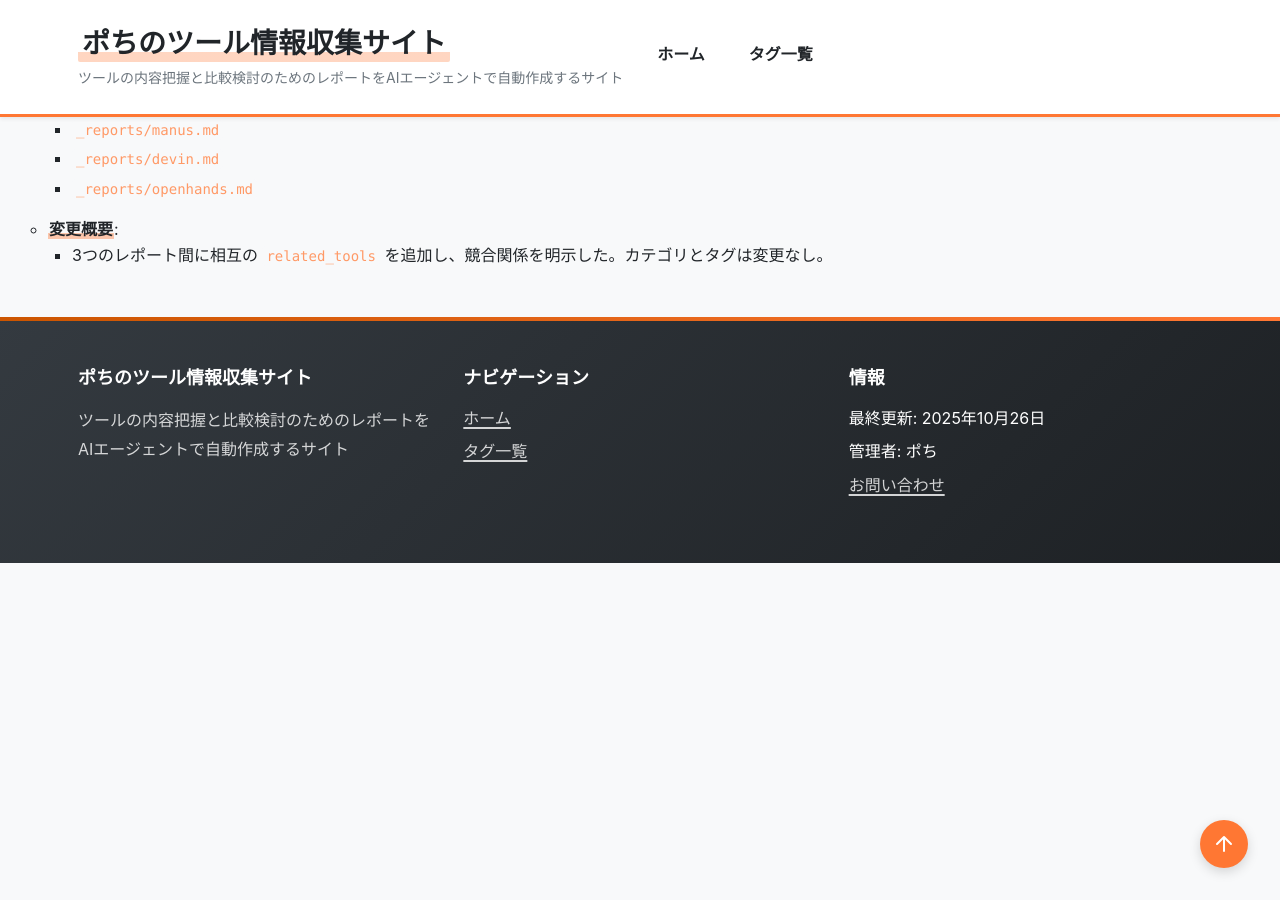
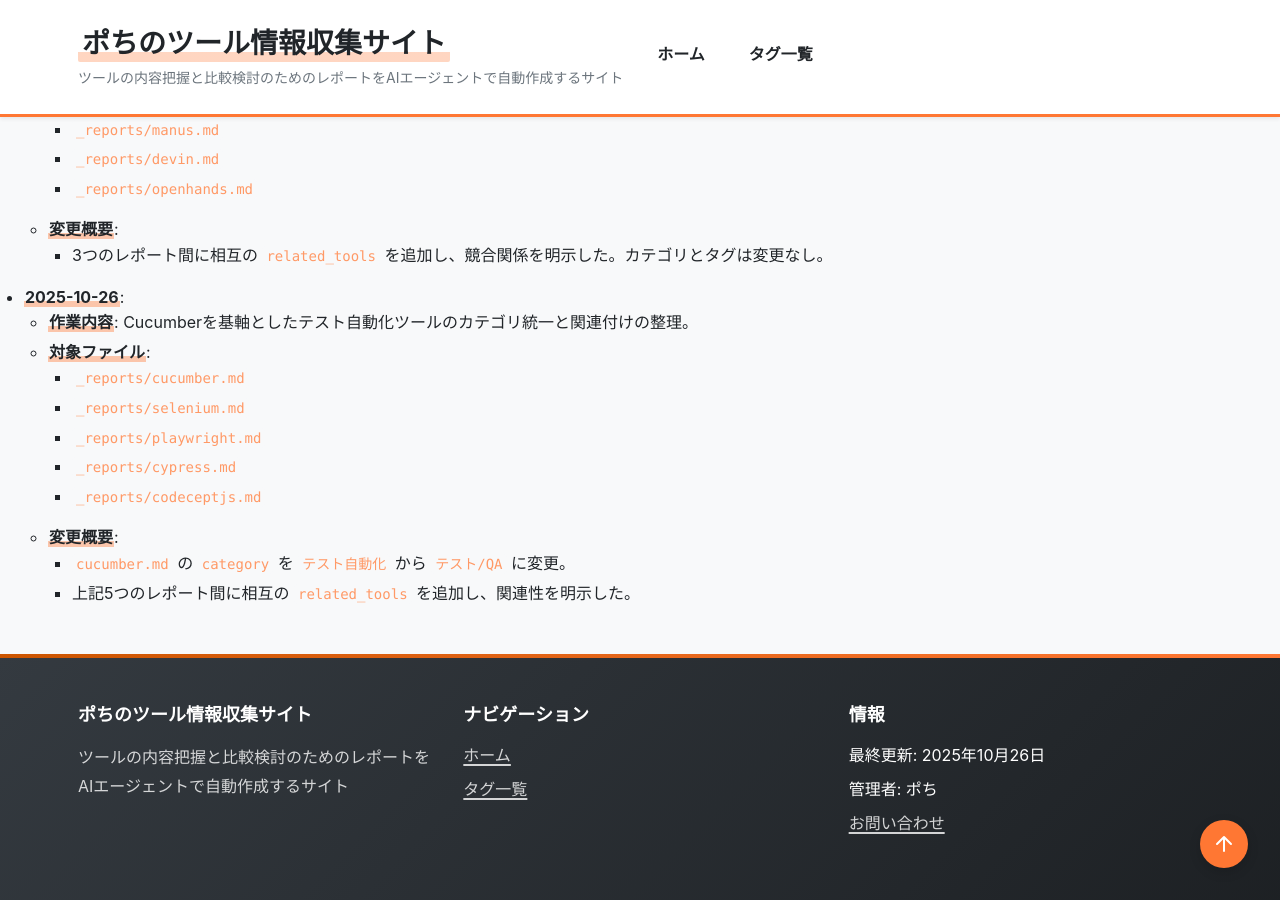
Before and after one commit to aegisfleet/tool-survey-report, a Jekyll site: the page built from task-organizing-category-tags.md, in a window 1280 px wide and 900 px high, scrolled down 9182 px. Built offline with Jekyll 4.4.1, drawn with Linux system fonts in a browser that asks for light colours; our own code applies the rules of GitHub Pages for plain Markdown files.

Commit message:
refactor(reports): Organize testing tool categories and relationships (#118)
Standardized the category for Cucumber and related testing tools to 'テスト/QA'.

- Updated `_reports/cucumber.md` category from `テスト自動化` to `テスト/QA`.
- Established bidirectional `related_tools` relationships between the following reports:
  - `_reports/cucumber.md`
  - `_reports/selenium.md`
  - `_reports/playwright.md`
  - `_reports/cypress.md`
  - `_reports/codeceptjs.md`
- Updated `task-organizing-category-tags.md` to log the changes.

Co-authored-by: google-labs-jules[bot] <161369871+google-labs-jules[bot]@users.noreply.github.com>

```diff
--- a/task-organizing-category-tags.md
+++ b/task-organizing-category-tags.md
@@ -346,3 +346,14 @@ grep -l "category.*AI.*コーディング" _reports/*.md
     - `_reports/openhands.md`
   - **変更概要**:
     - 3つのレポート間に相互の `related_tools` を追加し、競合関係を明示した。カテゴリとタグは変更なし。
+- **2025-10-26**:
+  - **作業内容**: Cucumberを基軸としたテスト自動化ツールのカテゴリ統一と関連付けの整理。
+  - **対象ファイル**:
+    - `_reports/cucumber.md`
+    - `_reports/selenium.md`
+    - `_reports/playwright.md`
+    - `_reports/cypress.md`
+    - `_reports/codeceptjs.md`
+  - **変更概要**:
+    - `cucumber.md` の `category` を `テスト自動化` から `テスト/QA` に変更。
+    - 上記5つのレポート間に相互の `related_tools` を追加し、関連性を明示した。
```
Also changed, not shown: _reports/codeceptjs.md (+1 -0 lines), _reports/cucumber.md (+7 -1 lines), _reports/cypress.md (+1 -0 lines), _reports/playwright.md (+1 -0 lines), _reports/selenium.md (+1 -0 lines).
